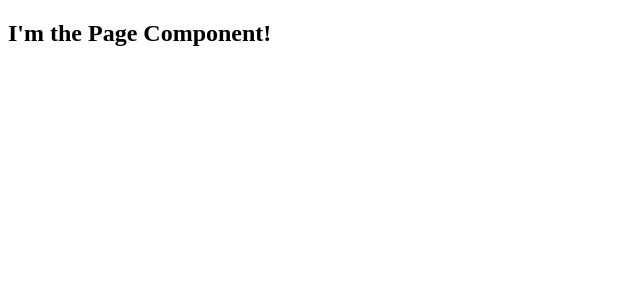
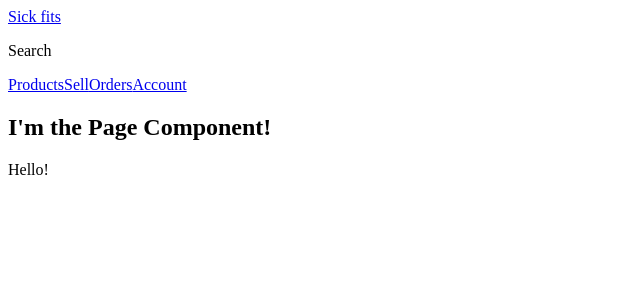
Before and after one commit to AlinaKontarero/sick-fits, a Next.js app in the folder frontend/: page / in a window 1280 px wide. Shown: the top 300 px of the page, without its empty margins (0-640 px from the left). Built offline with nearby package versions, Linux system fonts and the light colour scheme.

Commit message:
Finished section #2 (Next.js)

```diff
--- /dev/null
+++ b/frontend/components/Header.js
@@ -0,0 +1,17 @@
+import Link from 'next/link';
+import Nav from './Nav';
+
+
+export default function Header() {
+  return (
+    <header>
+      <div className="bar">
+        <Link href='/'>Sick fits</Link>
+        </div>
+      <div className="sub-bar">
+        <p>Search</p>
+      </div>
+      <Nav />
+    </header>
+  );
+}
--- /dev/null
+++ b/frontend/components/Nav.js
@@ -0,0 +1,12 @@
+import Link from 'next/link';
+
+export default function Nav() {
+  return (
+    <nav>
+      <Link href="/products">Products</Link>
+      <Link href="/sell">Sell</Link>
+      <Link href="/orders">Orders</Link>
+      <Link href="/account">Account</Link>
+    </nav>
+  );
+}
--- a/frontend/components/Page.js
+++ b/frontend/components/Page.js
@@ -1,5 +1,22 @@
-export default function Page() {
-  return <div>
-    <h2>I'm the Page Component! </h2>
-  </div>
+import PropTypes from 'prop-types';
+import Header from './Header'
+
+export default function Page({ children, cool }) {
+  return (
+    <div>
+      <Header />
+      <h2>I'm the Page Component! </h2>
+      <code>{cool}</code>
+      {children}
+    </div>
+  );
 }
+
+Page.propTypes = {
+  cool: PropTypes.string,
+  // children: PropTypes.oneOf([
+  //   PropTypes.arrayOf(PropTypes.node),
+  //   PropTypes.node,
+  // ]),
+  children: PropTypes.any,
+};
--- /dev/null
+++ b/frontend/pages/_app.js
@@ -0,0 +1,9 @@
+import Page from '../components/Page';
+
+export default function MyApp({ Component, pageProps }) {
+  return (
+    <Page>
+      <Component {...pageProps} />
+    </Page>
+  );
+}
--- /dev/null
+++ b/frontend/pages/_document.js
@@ -0,0 +1,15 @@
+import Document, { Html, Head, NextScript, Main } from 'next/document'
+
+export default class MyDocument extends Document {
+  render() {
+    return (
+      <Html lang="en-AU">
+        {/* <Head></Head> */}
+        <body>
+          <Main />
+          <NextScript />
+        </body>
+      </Html>
+    )
+  }
+}
--- a/frontend/pages/account.js
+++ b/frontend/pages/account.js
@@ -1,3 +1,5 @@
+import Page from "../components/Page";
+
 export default function AccountPage() {
   return (
     <div>
--- a/frontend/pages/index.js
+++ b/frontend/pages/index.js
@@ -2,8 +2,8 @@ import Page from '../components/Page';
 
 export default function IndexPage() {
   return (
-    <Page>
+    <div>
       <p>Hello!</p>
-    </Page>
+    </div>
   );
 }
--- a/frontend/pages/orders.js
+++ b/frontend/pages/orders.js
@@ -1,3 +1,5 @@
+import Page from "../components/Page";
+
 export default function OrdersPage() {
   return (
     <div>
--- a/frontend/pages/products.js
+++ b/frontend/pages/products.js
@@ -1,7 +1,9 @@
+import Page from "../components/Page";
+
 export default function ProductsPage() {
   return (
-    <div>
+    <Page>
       <p>Hello!</p>
-    </div>
+    </Page>
   );
 }
--- a/frontend/pages/sell.js
+++ b/frontend/pages/sell.js
@@ -1,3 +1,5 @@
+import Page from '../components/Page';
+
 export default function SellPage() {
   return (
     <div>
```
